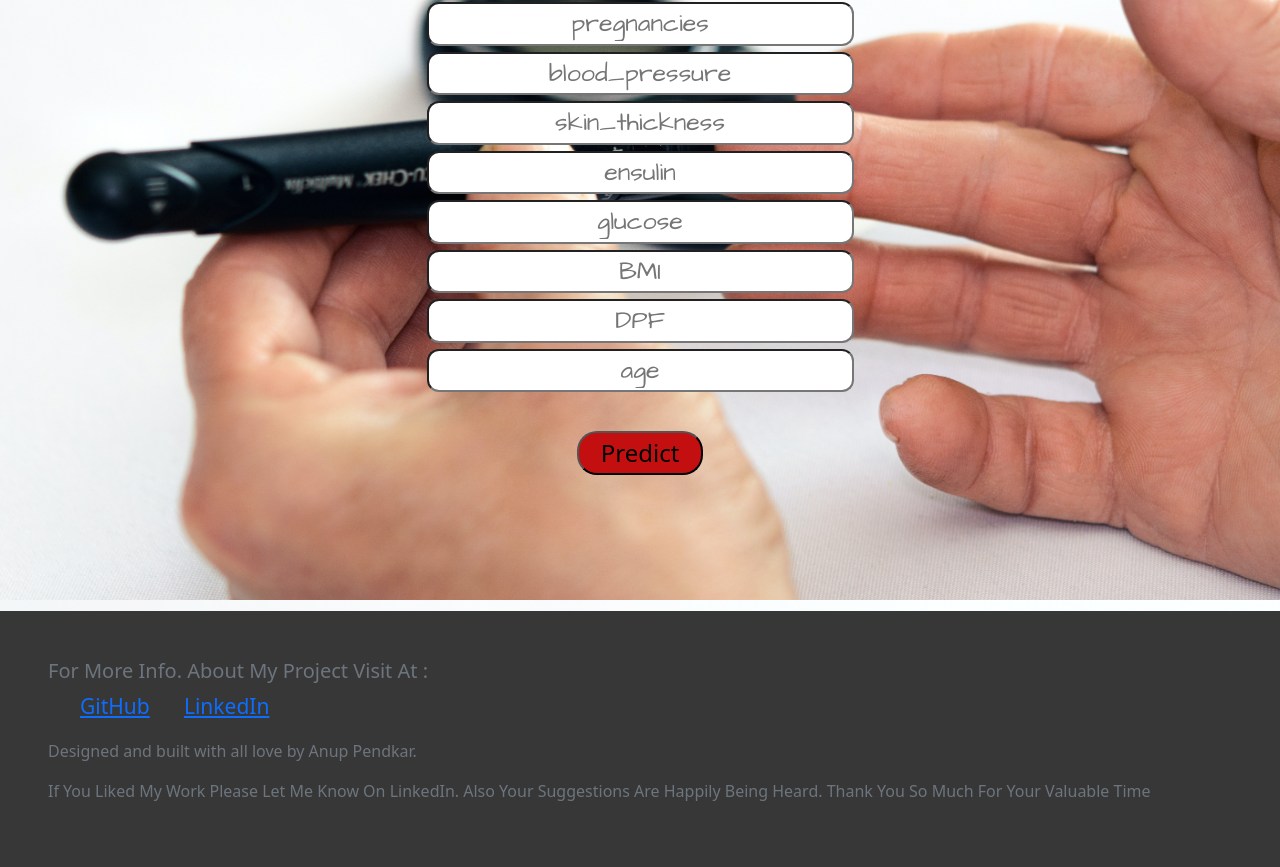
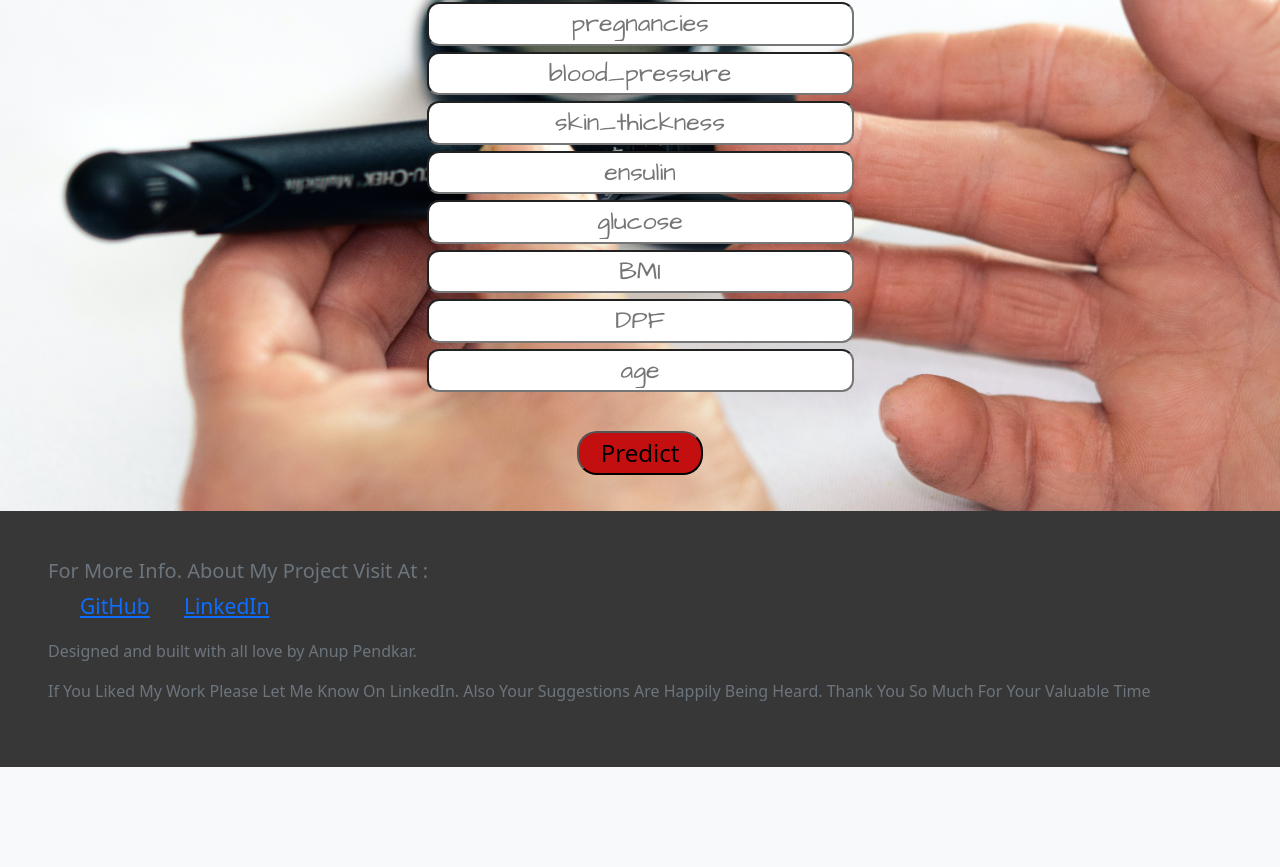
Before and after one commit to AnupPendkar/Diabetes-identifier, a Flask app: page / in a window 1280 px wide. Shown: the part 200-1067 px from the top of the page. After the commit the page ends 967 px from the top, so only its background shows below. Run offline with Flask 2, Linux system fonts and the light colour scheme; parts of the project's set-up code (start-up, migrations or seed data) failed here and were passed over.

Commit message:
Update index.html

```diff
--- a/templates/index.html
+++ b/templates/index.html
@@ -63,11 +63,26 @@
         button:hover {
             background-color: rgb(255, 24, 24)
         }
+       @media(max-width: 294px){
+                footer{
+                    left: 0;
+                    right: 0;
+                    bottom: 0;
+                    min-width: 435px;;
+                    width: 100%;
+                    position: fixed;
+                    background-color: #383737;
+                }
+            }
 
-        footer{
-            margin-top: 100px;
-            background-color: #383737;
-        }
+            footer{
+                left: 0;
+                right: 0;
+                bottom: 0;
+                min-width: 435px;;
+                width: 100%;
+                background-color: #383737;
+            }
         footer li{
             display: inline-block;
             margin-right: 30px;
```
